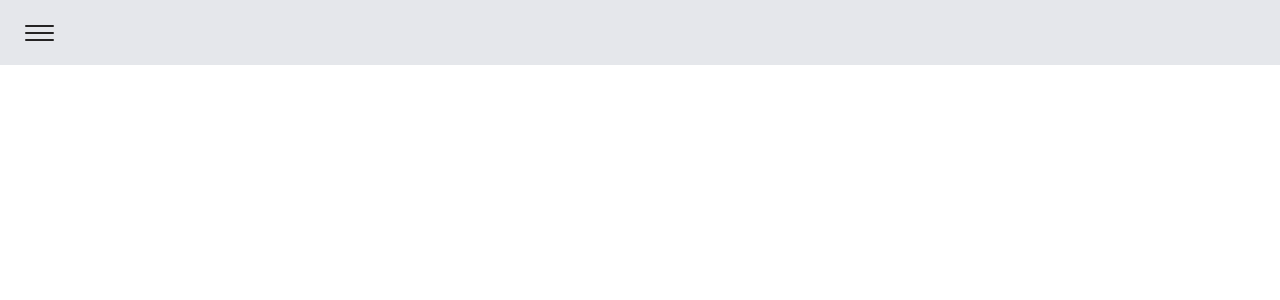
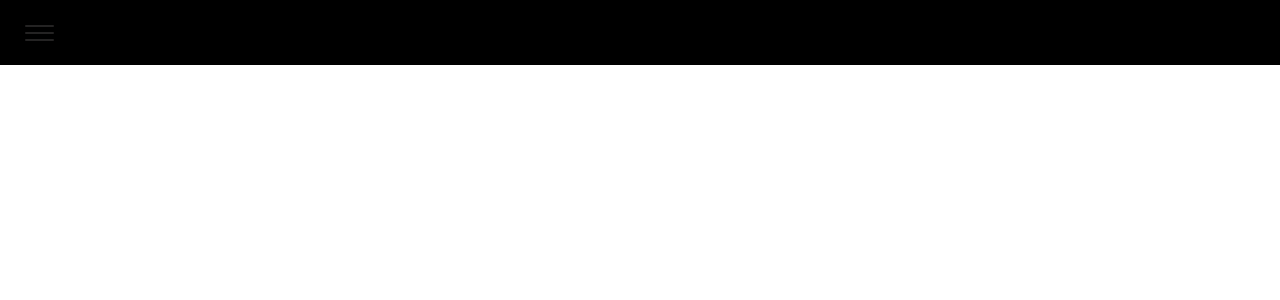
Before and after one commit to Alex-RV/NextStep, a Next.js app: page /team in a window 1280 px wide. Shown: the top 300 px of the page. Built offline with nearby package versions, Linux system fonts and the light colour scheme.

Commit message:
Update team.tsx

```diff
--- a/src/pages/team.tsx
+++ b/src/pages/team.tsx
@@ -3,7 +3,8 @@ import Container from './components/Container'
 
 export default function team() {
   return (
-          <nav role="navigation">
+    <div className='bg-slate-600'>
+          <nav role="navigation" className='bg-black'>
             <div id="menuToggle">
               <input type="checkbox" />
                 <span></span>
@@ -17,5 +18,6 @@ export default function team() {
             </ul>
            </div>
           </nav>
+          </div>
   )
 }
```
